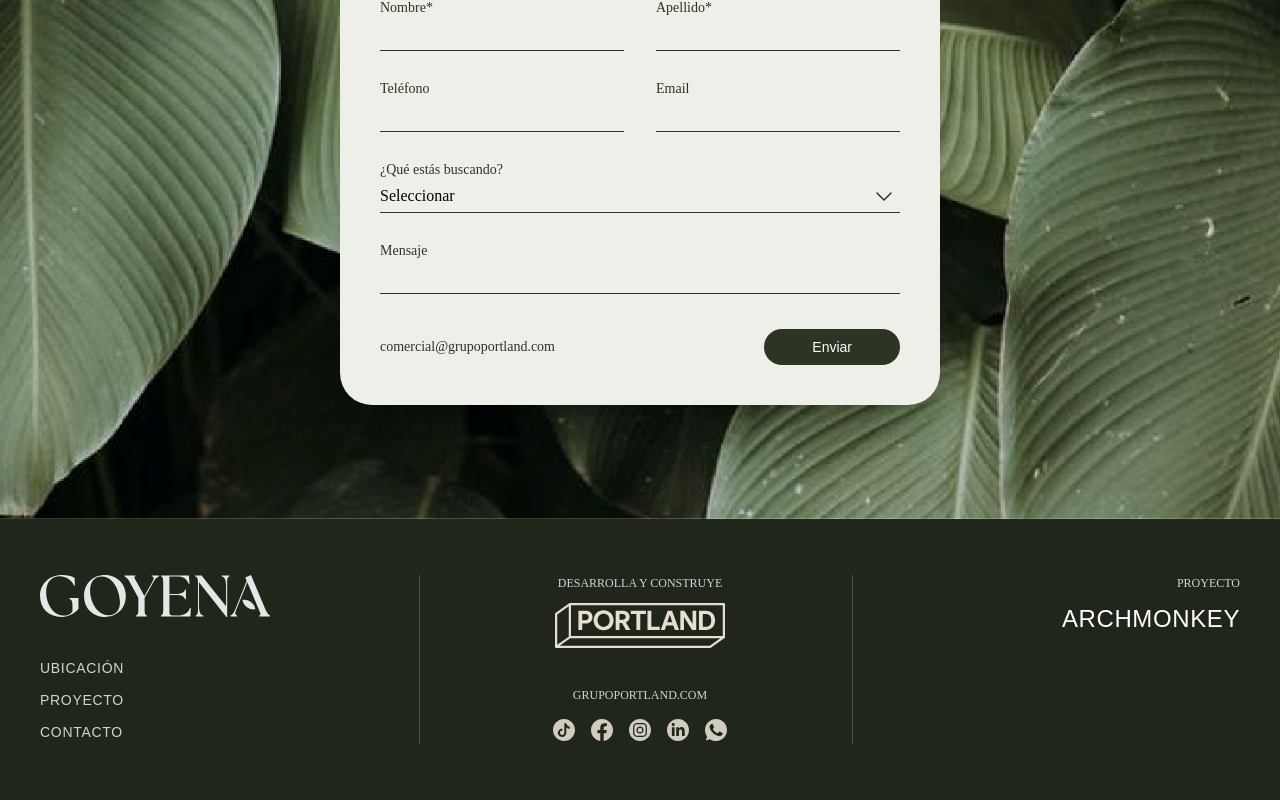
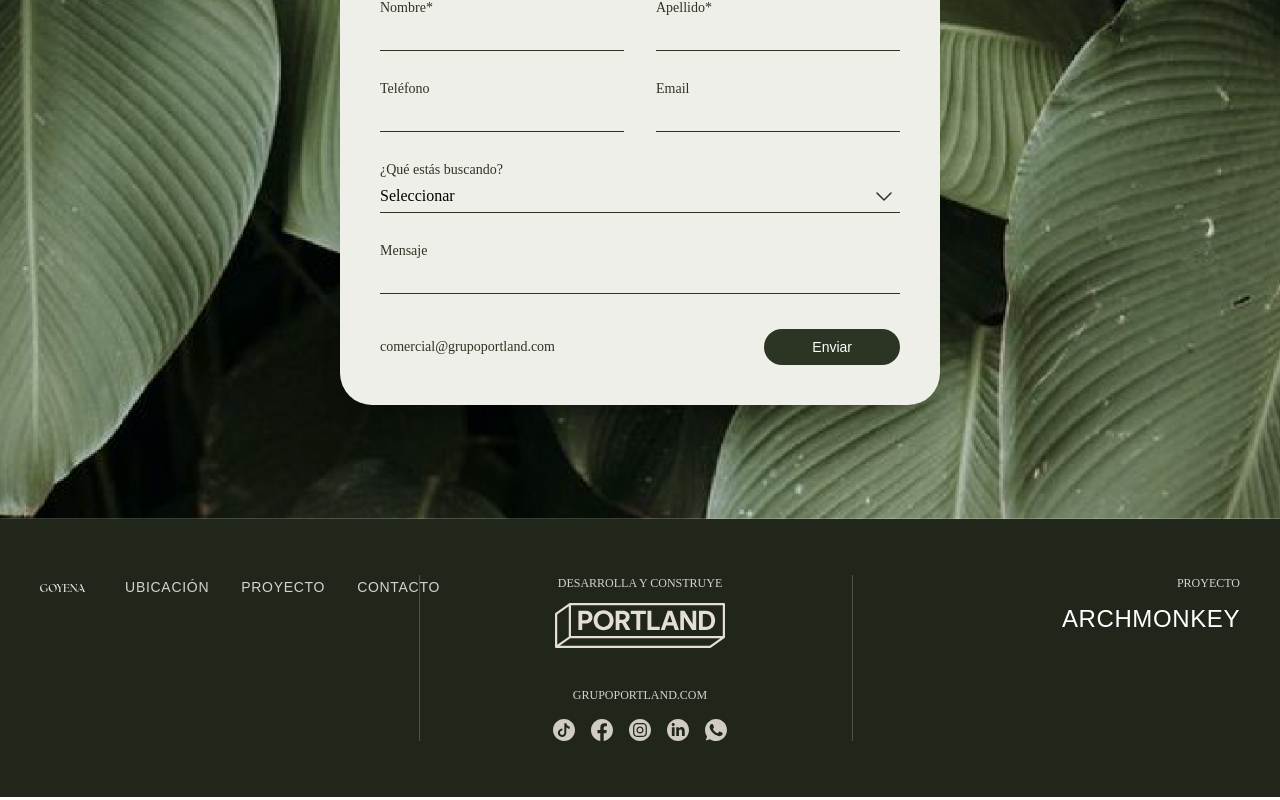
Before and after one commit to i9-9/goyena, a Next.js app: page / in a window 1280 px wide. Shown: the part 5534-6334 px from the top of the page. Built offline with nearby package versions, Linux system fonts and the light colour scheme; a web font is replaced by a local one.

Commit message:
Mejorar diseño del footer: links de navegación horizontales junto al logo

```diff
--- a/app/components/Footer.tsx
+++ b/app/components/Footer.tsx
@@ -243,9 +243,10 @@ const Footer = () => {
               className="w-1/3 flex flex-col items-start"
               variants={fadeIn}
             >
-              {/* Goyena logo */}
-              <motion.div variants={logoAnimation}>
-                <Link href="/" className="inline-block mb-8">
+              {/* Goyena logo and navigation in a horizontal layout */}
+              <div className="flex items-center mb-8">
+                <motion.div variants={logoAnimation} className="mr-10">
+                  <Link href="/" className="inline-block">
                     <Image
                       src="/logo/logo.svg"
                       alt="Goyena"
@@ -256,9 +257,9 @@ const Footer = () => {
                   </Link>
                 </motion.div>
 
-              {/* Navigation links vertical stack */}
+                {/* Navigation links horizontal stack */}
                 <motion.div
-                className="flex flex-col items-start space-y-2"
+                  className="flex items-center space-x-8"
                   variants={staggerChildren}
                 >
                   <motion.div variants={linkAnimation} whileHover="hover">
@@ -277,6 +278,7 @@ const Footer = () => {
                     </Link>
                   </motion.div>
                 </motion.div>
+              </div>
             </motion.div>
 
             {/* Second column - Portland section */}
```
Lines whose indentation alone changed are shown as unchanged.
